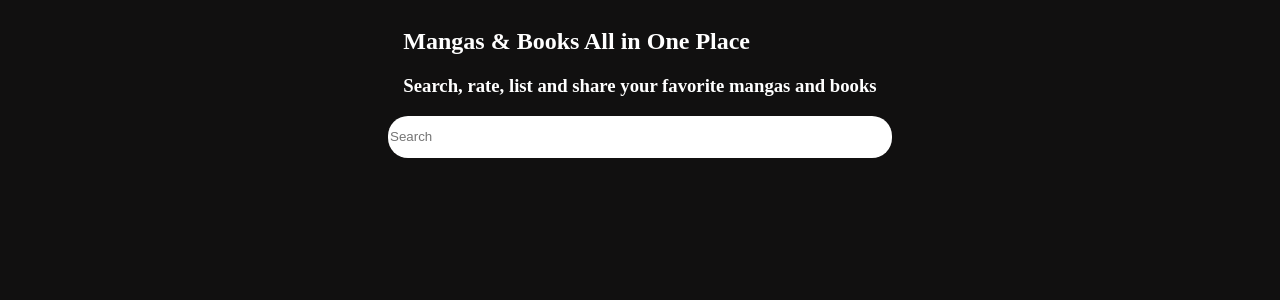
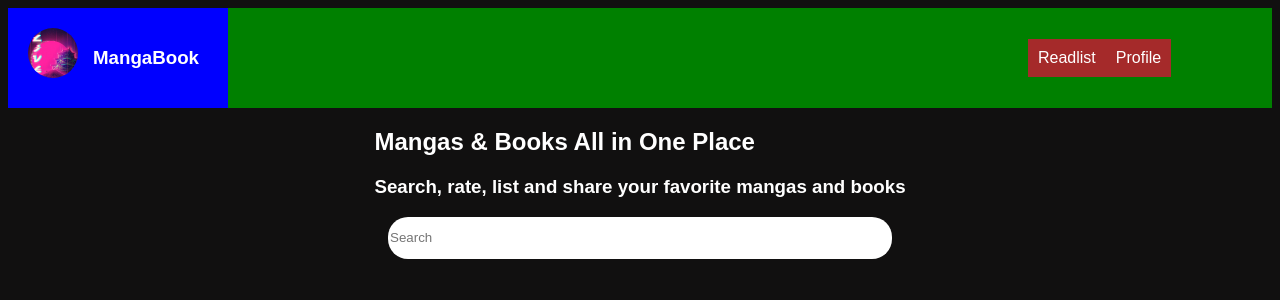
Before and after one commit to lopesmfelipe/resolve, a React (Vite) app: page / in a window 1280 px wide. Shown: the top 300 px of the page. Built offline with nearby package versions, Linux system fonts and the light colour scheme.

Commit message:
Home page, header, logo and menu

```diff
--- a/src/pages/Home.jsx
+++ b/src/pages/Home.jsx
@@ -1,9 +1,21 @@
 import "../styles/general.css";
 import "../styles/home.css";
+import logo from "./../assets/images/retrologo.jpg";
 
 const Home = () => {
   return (
     <>
+      <header>
+        <div className="logo-container">
+          <img src={logo} />
+          <h3>MangaBook</h3>
+        </div>
+
+        <div className="menu">
+          <p>Readlist</p>
+          <p>Profile</p>
+        </div>
+      </header>
       <main>
         <div>
           <h2>Mangas & Books All in One Place</h2>
--- a/src/styles/general.css
+++ b/src/styles/general.css
@@ -1,6 +1,7 @@
 :root {
   --transition-speed: 600ms;
   --main-color: rgb(219, 0, 80);
+  font-family: sans-serif;
 }
 
 body {
--- a/src/styles/home.css
+++ b/src/styles/home.css
@@ -1,9 +1,47 @@
+@import "./general.css";
+
+header {
+  display: flex;
+  color: white;
+  background-color: green;
+  align-items: center;
+}
+
+.logo-container {
+  display: flex;
+  width: 200px;
+  height: 80px;
+  background-color: blue;
+  padding-left: 20px;
+  padding-top: 20px;
+}
+
+.logo-container img {
+  width: 50px;
+  height: 50px;
+  margin-right: 15px;
+  border-radius: 25px;
+}
+
+.menu {
+  display: flex;
+  background-color: brown;
+  position: relative;
+  left: 800px;
+}
+
+.menu P {
+  margin: 10px;
+}
+
+
 main {
   display: flex;
   flex-direction: column;
   align-items: center;
   justify-content: center;
-  color: white
+  color: white;
+  font-family: sans-serif;
 }
 
 .searchbar-container {
```
Also changed, not shown: src/assets/images/anime_landscape.jpg (added), src/assets/images/retrologo.jpg (added).
